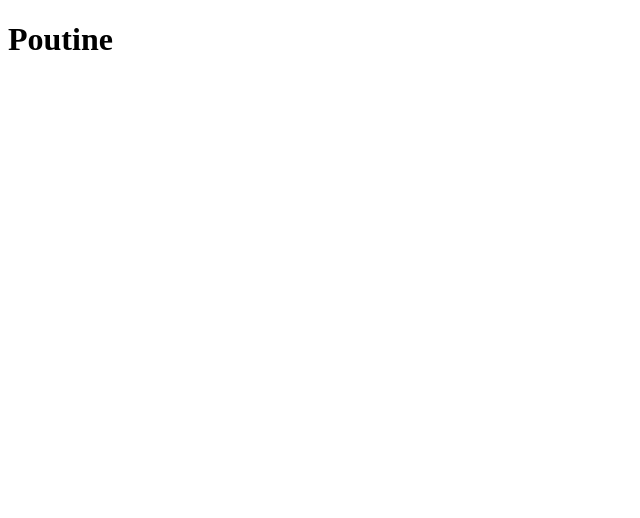
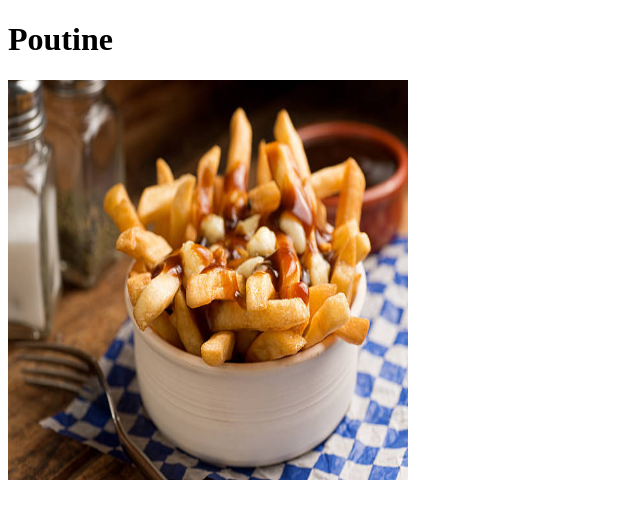
Before and after one commit to Logan-Sapp/odin_recipes, a plain HTML site: page recipes/poutine.html in a window 1280 px wide. Shown: the whole page, without its empty margins (0-640 px from the left). Drawn offline with Linux system fonts and the light colour scheme.

Commit message:
added images to poutine recipe

```diff
--- a/recipes/poutine.html
+++ b/recipes/poutine.html
@@ -7,5 +7,7 @@
 
     <body>
         <h1>Poutine</h1>
+
+        <img src="./images/poutine.jpg" height="400" width="400">
     </body>
 </html>
```
